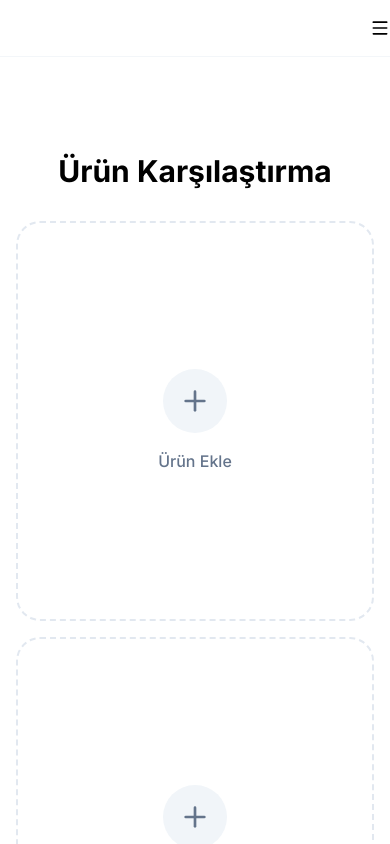
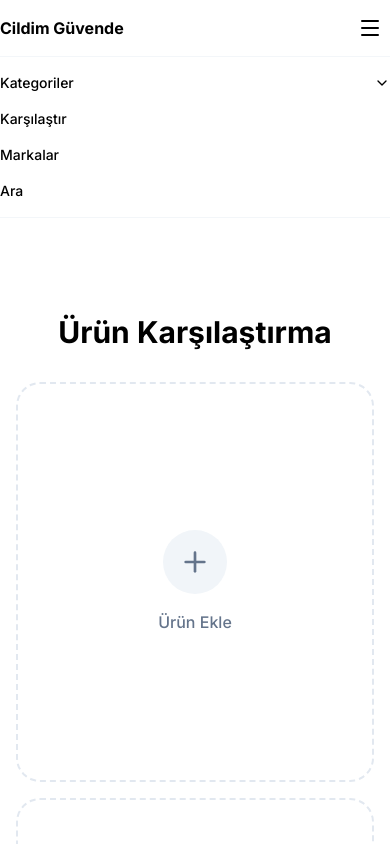
Before and after one commit to segend1/cildim-guvende, a Next.js app: page /compare in a window 390 px wide. Both pictures are taken after a click on the button "Toggle Menu". Shown: the top 844 px of the page. Built offline with nearby package versions, Linux system fonts and the light colour scheme.

Commit message:
Fix mobile menu: add toggle logic and mobile navigation UI

```diff
--- a/src/components/Header.tsx
+++ b/src/components/Header.tsx
@@ -6,6 +6,8 @@ import { useState } from 'react';
 
 export default function Header() {
     const [isCategoryOpen, setIsCategoryOpen] = useState(false);
+    const [isMobileMenuOpen, setIsMobileMenuOpen] = useState(false);
+    const [isMobileCategoryOpen, setIsMobileCategoryOpen] = useState(false);
 
     const categories = [
         { id: 'sun-care', name: 'Güneş Koruyucu' },
@@ -21,10 +23,12 @@ export default function Header() {
 
     return (
         <header className="sticky top-0 z-50 w-full border-b border-border/40 bg-background/95 backdrop-blur supports-[backdrop-filter]:bg-background/60">
-            <div className="container flex h-14 max-w-screen-2xl items-center">
+            <div className="container flex h-14 max-w-screen-2xl items-center justify-between">
+
+                {/* Desktop Logo & Nav */}
                 <div className="mr-4 hidden md:flex">
                     <Link className="mr-6 flex items-center space-x-2" href="/">
-                        <span className="hidden font-bold sm:inline-block">Cildim Güvende</span>
+                        <span className="font-bold hidden sm:inline-block">Cildim Güvende</span>
                     </Link>
                     <nav className="flex items-center space-x-6 text-sm font-medium">
                         <div className="relative group">
@@ -61,18 +65,80 @@ export default function Header() {
                         </Link>
                     </nav>
                 </div>
-                <div className="flex flex-1 items-center justify-between space-x-2 md:justify-end">
-                    <div className="w-full flex-1 md:w-auto md:flex-none">
-                        {/* Search Placeholder */}
+
+                {/* Mobile Logo (Centered or Left) */}
+                <div className="flex md:hidden">
+                    <Link className="flex items-center space-x-2" href="/">
+                        <span className="font-bold">Cildim Güvende</span>
+                    </Link>
+                </div>
+
+                {/* Mobile Hamburger Button */}
+                <div className="flex flex-1 items-center justify-end space-x-2 md:hidden">
+                    <button
+                        className="p-2"
+                        onClick={() => setIsMobileMenuOpen(!isMobileMenuOpen)}
+                    >
+                        <Menu className="h-6 w-6" />
+                        <span className="sr-only">Toggle Menu</span>
+                    </button>
+                </div>
+
+                {/* Spacer for desktop layout balance */}
+                <div className="hidden md:flex flex-1 items-center justify-end"></div>
+            </div>
+
+            {/* Mobile Menu Overlay */}
+            {isMobileMenuOpen && (
+                <div className="md:hidden border-t border-border/40 bg-background">
+                    <div className="container py-4 grid gap-4">
+                        <button
+                            className="flex items-center justify-between text-sm font-medium transition-colors hover:text-foreground/80"
+                            onClick={() => setIsMobileCategoryOpen(!isMobileCategoryOpen)}
+                        >
+                            <span>Kategoriler</span>
+                            <ChevronDown className={`h-4 w-4 transition-transform ${isMobileCategoryOpen ? 'rotate-180' : ''}`} />
+                        </button>
+
+                        {isMobileCategoryOpen && (
+                            <div className="grid gap-2 pl-4 border-l-2 border-border/50 ml-1">
+                                {categories.map((cat) => (
+                                    <Link
+                                        key={cat.id}
+                                        href={`/categories/${cat.id}`}
+                                        className="text-sm text-foreground/60 hover:text-foreground transition-colors py-1"
+                                        onClick={() => setIsMobileMenuOpen(false)}
+                                    >
+                                        {cat.name}
+                                    </Link>
+                                ))}
+                            </div>
+                        )}
+
+                        <Link
+                            className="text-sm font-medium transition-colors hover:text-foreground/80"
+                            href="/compare"
+                            onClick={() => setIsMobileMenuOpen(false)}
+                        >
+                            Karşılaştır
+                        </Link>
+                        <Link
+                            className="text-sm font-medium transition-colors hover:text-foreground/80"
+                            href="/brands"
+                            onClick={() => setIsMobileMenuOpen(false)}
+                        >
+                            Markalar
+                        </Link>
+                        <Link
+                            className="text-sm font-medium transition-colors hover:text-foreground/80"
+                            href="/"
+                            onClick={() => setIsMobileMenuOpen(false)}
+                        >
+                            Ara
+                        </Link>
                     </div>
-                    <nav className="flex items-center">
-                        <button className="md:hidden">
-                            <Menu className="h-5 w-5" />
-                            <span className="sr-only">Toggle Menu</span>
-                        </button>
-                    </nav>
                 </div>
-            </div>
+            )}
         </header>
     );
 }
```
